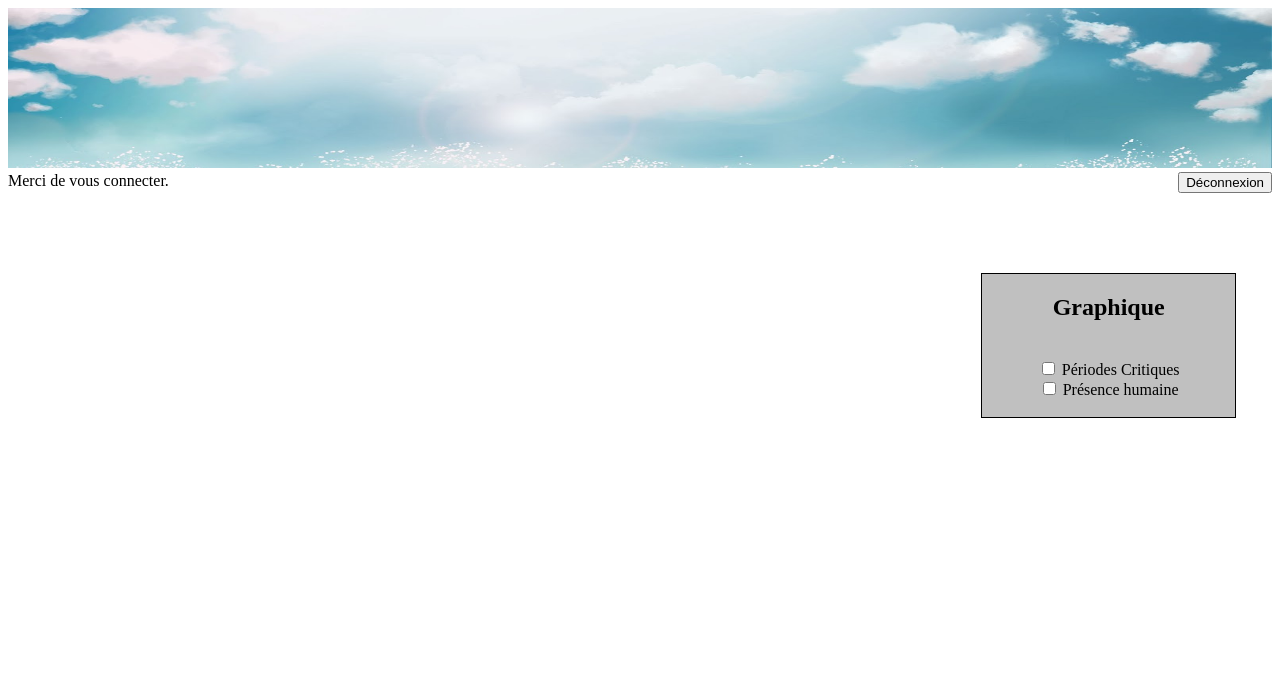
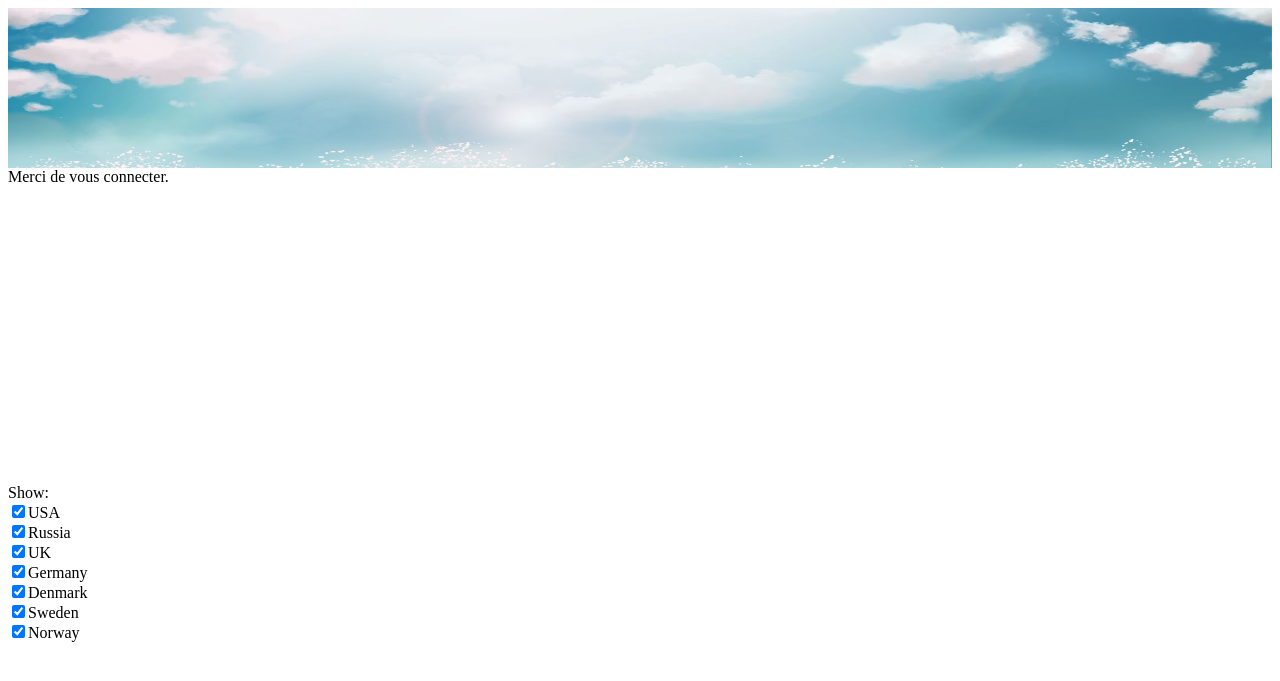
Before and after one commit to appert44/Alfheim, a Django app: page /alfheimweb/main in a window 1280 px wide. Shown: the top 681 px of the page. Run offline with Django 3.2, Linux system fonts and the light colour scheme; parts of the project's set-up code (start-up, migrations or seed data) failed here and were passed over; some libraries are stand-ins or nearby versions.

Commit message:
maj graphi

```diff
--- a/alfheimweb/models.py
+++ b/alfheimweb/models.py
@@ -19,6 +19,10 @@
     class Meta:
         ordering = ['-time', ]
 
+#sclass Graph_Param_From(forms.Form):
+#    number_of_measure = forms.IntegerField(300, 2, label='Number of measures (2..300)', initial = 24)
+#    sensor_choice = forms.ModelChoiceField(queryset=Sensor.object.all(), required=True, label = 'Sensor')
+
 class LoginForm(forms.Form):
     username = forms.CharField(required = True)
     password = forms.PasswordInput(render_value = True)
--- a/alfheimweb/templates/alfheimweb/main.html
+++ b/alfheimweb/templates/alfheimweb/main.html
@@ -1,22 +1,16 @@
-<!DOCTYPE html PUBLIC "-//W3C//DTD XHTML 1.0 Strict//EN"
-	"http://www.w3.org/TR/xhtml1/DTD/xhtml1-strict.dtd">
-
+<!DOCTYPE HTML PUBLIC "-//W3C//DTD HTML 4.01 Transitional//EN" "http://www.w3.org/TR/html4/loose.dtd">
 <html>
  <head>
- 	<meta http-equiv="Content-Type" content="text/html; charset=utf-8" />
+    <meta http-equiv="Content-Type" content="text/html; charset=utf-8">
+    <title>Projet Alfheim</title>
     <link rel='stylesheet' href='/static/alfheimweb/CSS/style.css'>
-	  {% load static %}
-
+    <script language="javascript" type="text/javascript" src="/static/alfheimweb/js/jquery.js"></script>
+    <script language="javascript" type="text/javascript" src="/static/alfheimweb/js/jquery.flot.js"></script>
 <div class="logo">
         <img width="100%" height="160" src="/static/alfheimweb/images/fond_ciel.jpg" alt="Gestion energie">
-
 </div>
-
-	<title>Projet Alfheim</title>
-
  </head>
     <body>
-
 <div class="accueil">
 
  {% if user.is_authenticated %}
@@ -27,25 +21,81 @@
 
 </div>
 
-<div class="disconnect">
-<form action="/alfheimweb/exit/" method="post">
-<input type="submit" value="Déconnexion" /></br></br></br>
-</form>
-</div>
+    <div id="placeholder" style="width:600px;height:300px;"></div>
 
- <div class="labels">
-                <span></span><h2>Graphique</h2></br>
+    <p id="choices">Show:</p>
 
-<form name="myform" action="http://www.mydomain.com/myformhandler.cgi" method="POST">
+<script type="text/javascript">
+$(function () {
+    var datasets = {
+        "usa": {
+            label: "USA",
+            data: [[1988, 483994], [1989, 479060], [1990, 457648], [1991, 401949], [1992, 424705], [1993, 402375], [1994, 377867], [1995, 357382], [1996, 337946], [1997, 336185], [1998, 328611], [1999, 329421], [2000, 342172], [2001, 344932], [2002, 387303], [2003, 440813], [2004, 480451], [2005, 504638], [2006, 528692]]
+        },
+        "russia": {
+            label: "Russia",
+            data: [[1988, 218000], [1989, 203000], [1990, 171000], [1992, 42500], [1993, 37600], [1994, 36600], [1995, 21700], [1996, 19200], [1997, 21300], [1998, 13600], [1999, 14000], [2000, 19100], [2001, 21300], [2002, 23600], [2003, 25100], [2004, 26100], [2005, 31100], [2006, 34700]]
+        },
+        "uk": {
+            label: "UK",
+            data: [[1988, 62982], [1989, 62027], [1990, 60696], [1991, 62348], [1992, 58560], [1993, 56393], [1994, 54579], [1995, 50818], [1996, 50554], [1997, 48276], [1998, 47691], [1999, 47529], [2000, 47778], [2001, 48760], [2002, 50949], [2003, 57452], [2004, 60234], [2005, 60076], [2006, 59213]]
+        },
+        "germany": {
+            label: "Germany",
+            data: [[1988, 55627], [1989, 55475], [1990, 58464], [1991, 55134], [1992, 52436], [1993, 47139], [1994, 43962], [1995, 43238], [1996, 42395], [1997, 40854], [1998, 40993], [1999, 41822], [2000, 41147], [2001, 40474], [2002, 40604], [2003, 40044], [2004, 38816], [2005, 38060], [2006, 36984]]
+        },
+        "denmark": {
+            label: "Denmark",
+            data: [[1988, 3813], [1989, 3719], [1990, 3722], [1991, 3789], [1992, 3720], [1993, 3730], [1994, 3636], [1995, 3598], [1996, 3610], [1997, 3655], [1998, 3695], [1999, 3673], [2000, 3553], [2001, 3774], [2002, 3728], [2003, 3618], [2004, 3638], [2005, 3467], [2006, 3770]]
+        },
+        "sweden": {
+            label: "Sweden",
+            data: [[1988, 6402], [1989, 6474], [1990, 6605], [1991, 6209], [1992, 6035], [1993, 6020], [1994, 6000], [1995, 6018], [1996, 3958], [1997, 5780], [1998, 5954], [1999, 6178], [2000, 6411], [2001, 5993], [2002, 5833], [2003, 5791], [2004, 5450], [2005, 5521], [2006, 5271]]
+        },
+        "norway": {
+            label: "Norway",
+            data: [[1988, 4382], [1989, 4498], [1990, 4535], [1991, 4398], [1992, 4766], [1993, 4441], [1994, 4670], [1995, 4217], [1996, 4275], [1997, 4203], [1998, 4482], [1999, 4506], [2000, 4358], [2001, 4385], [2002, 5269], [2003, 5066], [2004, 5194], [2005, 4887], [2006, 4891]]
+        }
+    };
 
-<input type="checkbox" name="option1" value="crit_period"> Périodes Critiques<br>
-<input type="checkbox" name="option2" value="human_presence"> Présence humaine<br>
-<br>
+    // hard-code color indices to prevent them from shifting as
+    // countries are turned on/off
+    var i = 0;
+    $.each(datasets, function(key, val) {
+        val.color = i;
+        ++i;
+    });
 
-</form>
+    // insert checkboxes
+    var choiceContainer = $("#choices");
+    $.each(datasets, function(key, val) {
+        choiceContainer.append('<br/><input type="checkbox" name="' + key +
+                               '" checked="checked" id="id' + key + '">' +
+                               '<label for="id' + key + '">'
+                                + val.label + '</label>');
+    });
+    choiceContainer.find("input").click(plotAccordingToChoices);
 
- </div>
 
+    function plotAccordingToChoices() {
+        var data = [];
+
+        choiceContainer.find("input:checked").each(function () {
+            var key = $(this).attr("name");
+            if (key && datasets[key])
+                data.push(datasets[key]);
+        });
+
+        if (data.length > 0)
+            $.plot($("#placeholder"), data, {
+                yaxis: { min: 0 },
+                xaxis: { tickDecimals: 0 }
+            });
+    }
+
+    plotAccordingToChoices();
+});
+</script>
 
  </body>
 </html>
--- a/alfheimweb/urls.py
+++ b/alfheimweb/urls.py
@@ -19,6 +19,7 @@
                        #url(r'^test', Test.as_view(), name='test'),
                        url(r'^admin/', include(admin.site.urls)),
                        url(r'^registration/', 'alfheimweb.views.login'),
+                       url(r'^test/', 'alfheimweb.views.graph'),
                        #url(r'^exit/', 'alfheimweb.views.login'),
                        url(r'^exit/$', 'django.contrib.auth.views.logout',dict(template_name = 'alfheimweb/notlogged.html',),),
                        url(r'^measure', 'alfheimweb.views.measure'),
--- a/alfheimweb/views.py
+++ b/alfheimweb/views.py
@@ -11,8 +11,11 @@
 from django.http import HttpResponseRedirect
 from django.contrib.auth.decorators import login_required
 from raven.contrib.django.models import client
-from chartit import DataPool, Chart
-from models import Capture
+from BeautifulSoup import BeautifulSoup
+import urllib2
+import json
+from django import template
+from alfheimweb.models import *
 
 
 class Login(TemplateView):
@@ -26,10 +29,19 @@
         if user.is_active:
             auth_login(request, user)
             return render_to_response('alfheimweb/main.html',context_instance=RequestContext(request))
+            #device_sn='0001'
+            #measures = Capture.objects.raw('SELECT value FROM alfheimweb_capture;')
+            #measures = Capture.objects.filter(device_sn = '0001')
+            #measures ="[21,25,163,145]"
+            #data = json.dumps(measures)
+           # return render_to_response('alfheimweb/main.html',{'measures':measures},context_instance=RequestContext(request))
+
         else:
             return HttpResponse('Compte inactif.')
     else:
         return render_to_response('alfheimweb/unknown.html')
+
+
 
 class Notlogged(TemplateView):
     template_name = "alfheimweb/notlogged.html"
@@ -38,13 +50,13 @@
 class Main(TemplateView):
     template_name = "alfheimweb/main.html"
 
-
-
 class MeasureForm(forms.Form):
     time = forms.DateTimeField(required=False)
     sensor_type = forms.CharField(max_length=8)
     device_sn = forms.CharField(required=False, max_length=45)
     value = forms.FloatField(required=False)
+
+
 
 def measure(request):
     #import ipdb
@@ -62,3 +74,10 @@
     #   ...
     #)
     return HttpResponse(status=201, content=instance.id)
+
+def graph(request):
+    #measures = Capture.objects.filter(sensor_sn)
+    #measures ="21,25,163,145"
+    measures = Capture.objects.raw('SELECT value FROM alfheimweb_capture')
+    #data = json.dumps(measures)
+    return render_to_response('alfheimweb/main.html',{'measures':measures})
--- a/requirements.txt
+++ b/requirements.txt
@@ -12,5 +12,4 @@
 wsgiref==0.1.2
 ipdb
 raven
-newrelic
-django_chartit
+newrelicutifulSoup
```
Also changed, not shown: alfheim/settings.py (+9 -8 lines). Lines whose indentation alone changed are shown as unchanged.
